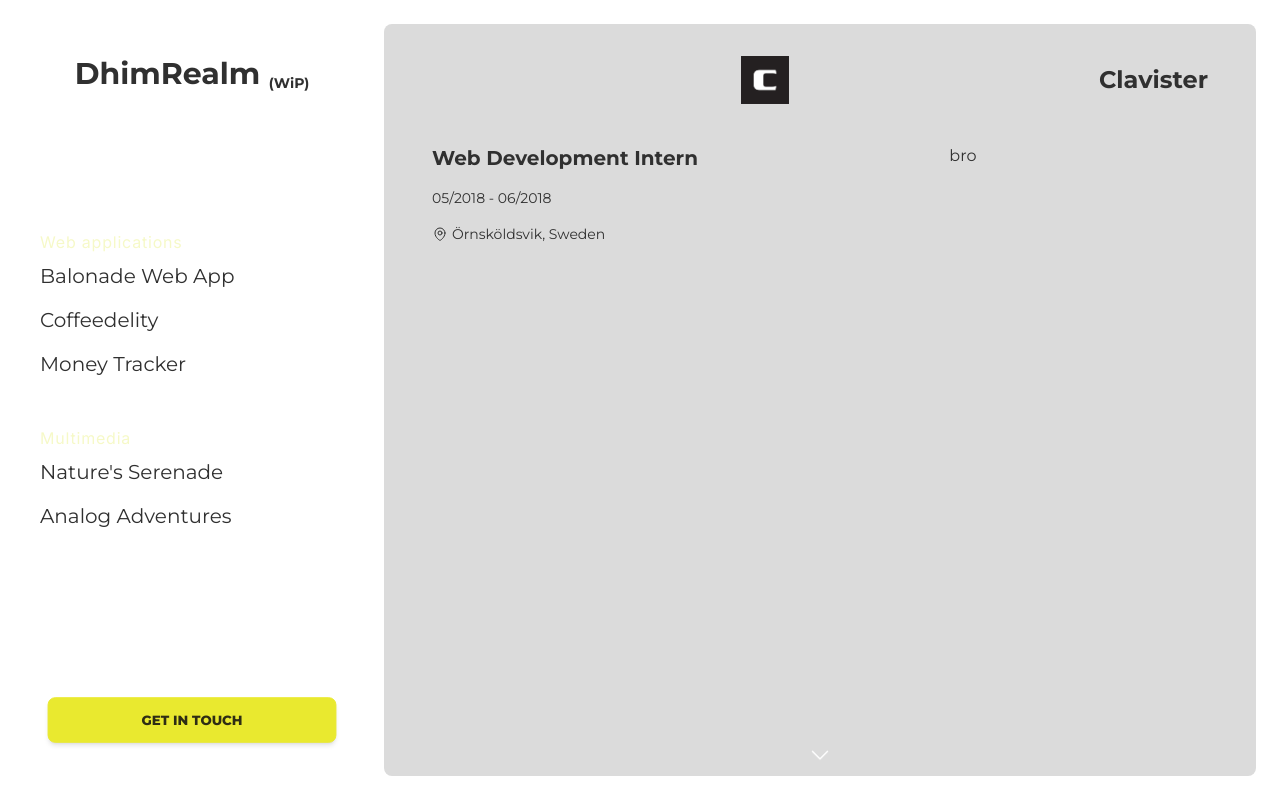
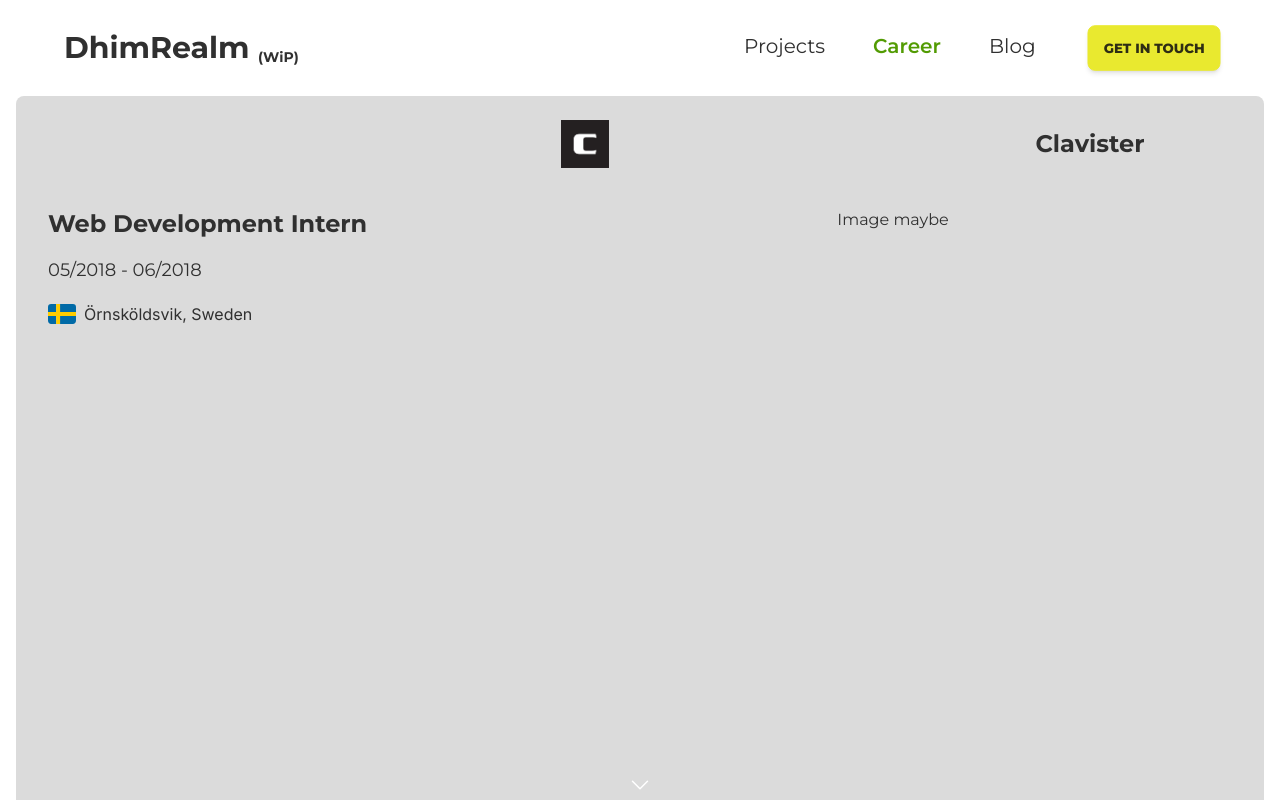
Before and after one commit to dhimiterPoison/dhimiterhelmi-old, a Next.js app: page /career/1 in a window 1280 px wide. Shown: the top 800 px of the page. Built offline with nearby package versions, Linux system fonts and the light colour scheme.

Commit message:
canged websiste navigation

```diff
--- a/app/career/[id]/page.tsx
+++ b/app/career/[id]/page.tsx
@@ -1,65 +1,57 @@
 import React from 'react';
 import { experiences } from '@/app/components/CarrerCarousel';
 import Image from 'next/image';
+import { Inter } from 'next/font/google';
 
 type Props = {
 	title: string;
 	description: string;
 };
 
+const inter = Inter({ subsets: ['latin'] });
+
 const CareerDetail = ({ params }: { params: { id: number } }) => {
 	const experience = experiences.find(
 		(experience) => experience.id == params?.id
 	);
 
-    if(!experience) return (<div className='flex h-full text-3xl items-center'>Not found</div>);
+	if (!experience)
+		return <div className='flex h-full text-3xl items-center'>Not found</div>;
 
 	console.log('experience', experience, experiences);
 	return (
 		<div className='flex flex-col w-full px-8'>
 			<div className='flex justify-center font-bold h-16 mb-8 items-center'>
-                {experience?.logo ? <Image
+				{experience?.logo ? (
+					<Image
 						src={experience?.logo}
 						alt='profile picture'
 						className='h-12 object-contain'
 					/>
-                : null}
+				) : null}
 				<span className='text-2xl'>{experience?.company}</span>
 			</div>
-            <div className='flex'>
-                <div className='flex flex-col w-2/3 pr-8 gap-4'>
+			<div className='flex flex-col-reverse lg:flex-row '>
+				<div className='flex flex-col w-full lg:w-2/3 lg:pr-8 gap-4'>
 					<div className='flex justify-start font-bold'>
-                        <span className='text-xl'>{experience?.role}</span>
+						<span className='text-2xl'>{experience?.role}</span>
 					</div>
 					<div className='flex flex-col'>
-                        <span className='text-sm font-normal'>
-                            {experience?.duration}
+						<span className='text-lg'>{experience?.duration}</span>
+					</div>
+					<div className='flex gap-2 items-center'>
+						<Image
+							src={experience.flag}
+							alt={`${experience.shortLocation} flag`}
+							title={`${experience.shortLocation} flag`}
+							className='w-7 h-7'
+						/>
+						<span className={`${inter.className} text-base`}>
+							{experience.location}
 						</span>
 					</div>
-                    <div className='flex text-sm gap-1 items-center'>
-                        <svg
-                            xmlns='http://www.w3.org/2000/svg'
-                            fill='none'
-                            viewBox='0 0 24 24'
-                            strokeWidth={1.5}
-                            stroke='currentColor'
-                            className='w-4 h-4'
-                        >
-                            <path
-                                strokeLinecap='round'
-                                strokeLinejoin='round'
-                                d='M15 10.5a3 3 0 11-6 0 3 3 0 016 0z'
-                            />
-                            <path
-                                strokeLinecap='round'
-                                strokeLinejoin='round'
-                                d='M19.5 10.5c0 7.142-7.5 11.25-7.5 11.25S4.5 17.642 4.5 10.5a7.5 7.5 0 1115 0z'
-                            />
-                        </svg>
-                        {experience?.location}
 				</div>
-                </div>
-                <div className='flex flex-col w-1/3'>bro</div>
+				<div className='flex flex-col w-full lg:w-1/3'>Image maybe</div>
 			</div>
 		</div>
 	);
--- a/app/components/CarrerCarousel.tsx
+++ b/app/components/CarrerCarousel.tsx
@@ -26,25 +26,23 @@ import DanieliLogo from '../../public/career/danieli-logo.png';
 import ClavisterLogo from '../../public/career/clavister-logo.jpg';
 import Image from 'next/image';
 
-
 const icons = {
-    react: ReactIcon,
-    nextjs: NextJSIcon,
-    spring: SpringIcon,
-    angular: AngularIcon,
-    aspnet: AspNet,
-    git: GitIcon,
-    github: GithubIcon,
-    gitlab: GitlabIcon,
-    azuredevops: AzureDevops,
-    tailwind: TailwindIcon,
-    bootstrap: BootstrapIcon,
-    javascript: JavascriptIcon,
-    typescript: TypescriptIcon,
-    vercel: VercelIcon,
-    adobeXD: AdobeXD,
-    generalDb: GeneralDb
-
+	react: { name: 'React', icon: ReactIcon },
+	nextjs: { name: 'Nextjs', icon: NextJSIcon },
+	spring: { name: 'Spring Boot', icon: SpringIcon },
+	angular: { name: 'Angular', icon: AngularIcon },
+	aspnet: { name: 'Asp.Net', icon: AspNet },
+	git: { name: 'Git', icon: GitIcon },
+	github: { name: 'Github', icon: GithubIcon },
+	gitlab: { name: 'Gitlab', icon: GitlabIcon },
+	azuredevops: { name: 'Azure DevOps', icon: AzureDevops },
+	tailwind: { name: 'Tailwind', icon: TailwindIcon },
+	bootstrap: { name: 'Bootstrap', icon: BootstrapIcon },
+	javascript: { name: 'Javascript', icon: JavascriptIcon },
+	typescript: { name: 'Typescript', icon: TypescriptIcon },
+	vercel: { name: 'Vercel', icon: VercelIcon },
+	adobeXD: { name: 'Adobe', icon: AdobeXD },
+	generalDb: { name: 'General DB', icon: GeneralDb },
 };
 
 export const experiences = [
@@ -63,7 +61,7 @@ export const experiences = [
 			icons.react,
 			icons.spring,
 			icons.git,
-            icons.gitlab
+			icons.gitlab,
 		],
 		skills: [
 			'Working with important clients',
@@ -104,7 +102,13 @@ export const experiences = [
 		flag: SwedenFlag,
 		duration: '05/2018 - 06/2018',
 		description: '',
-        tech: [icons.generalDb, icons.adobeXD, icons.aspnet, icons.git, icons.gitlab],
+		tech: [
+			icons.generalDb,
+			icons.adobeXD,
+			icons.aspnet,
+			icons.git,
+			icons.gitlab,
+		],
 		skills: [
 			'International work experience',
 			'Learned how to work and comunicate in a team',
@@ -115,9 +119,8 @@ export const experiences = [
 
 const sections = Inter({ subsets: ['latin'] });
 const CarrerCarousel = () => {
-
 	return (
-        <div className='carousel-slider career flex gap-4 md:gap-8 items-center justify-start 2xl:justify-center px-4 overflow-auto overscroll-none snap-proximity snap-x scroll-px-10'>
+		<div className='carousel-slider career flex gap-4 md:gap-8 items-center justify-start lg:justify-center px-4 md:px-12 overflow-auto overscroll-none snap-proximity snap-x scroll-px-10'>
 			{experiences.map((experience, index) => {
 				return (
 					<div
@@ -136,8 +139,12 @@ const CarrerCarousel = () => {
 								/>
 							) : null}
 						</div>
-                        <div className='text-xl flex mb-2 text-white'>{experience.company}</div>
-                        <span className={`text-base ${sections.className} font-normal`}>{experience.role}</span>
+						<div className='text-xl flex mb-2 text-white'>
+							{experience.company}
+						</div>
+						<span className={`text-base ${sections.className} font-normal`}>
+							{experience.role}
+						</span>
 						<div className='flex justify-between h-12 items-center'>
 							<div className='flex text-sm gap-2 items-center'>
 								<Image
@@ -146,7 +153,9 @@ const CarrerCarousel = () => {
 									title={`${experience.shortLocation} flag`}
 									className='w-4 h-4'
 								/>
-                                <span className={`font-normal ${sections.className}`}>{experience.shortLocation}</span>
+								<span className={`font-normal ${sections.className}`}>
+									{experience.shortLocation}
+								</span>
 							</div>
 							<div className='flex flex-col'>
 								<span className='text-sm font-normal'>
@@ -158,8 +167,9 @@ const CarrerCarousel = () => {
 							{experience.tech.map((technology, index) => (
 								<Image
 									key={index}
-                                    src={technology}
+									src={technology.icon}
 									alt='React'
+									title={technology.name}
 									className='w-7 h-full object-contain rounded-md'
 								/>
 							))}
@@ -167,10 +177,7 @@ const CarrerCarousel = () => {
 						<div className='flex'>
 							<ul>
 								{experience.skills.map((skill, index) => (
-                                    <li
-                                        key={index}
-                                        className='text-sm text-white  py-1 flex'
-                                    >
+									<li key={index} className='text-sm text-white  py-1 flex'>
 										<svg
 											xmlns='http://www.w3.org/2000/svg'
 											viewBox='0 0 20 20'
@@ -189,13 +196,8 @@ const CarrerCarousel = () => {
 							</ul>
 						</div>
 						<div className='absolute bottom-2 text-sm self-end text-white'>
-                            <Link
-                                href={`/career/${experience.id}`}
-                                className='flex '
-                            >
-                                <span className='mr-2 cursor-pointer underline'>
-                                    Read more
-                                </span>
+							<Link href={`/career/${experience.id}`} className='flex '>
+								<span className='mr-2 cursor-pointer underline'>Read more</span>
 								<svg
 									xmlns='http://www.w3.org/2000/svg'
 									viewBox='0 0 24 24'
--- a/app/components/Logo.tsx
+++ b/app/components/Logo.tsx
@@ -12,10 +12,10 @@ const Logo = () => {
 	});
 
     return (
-        <div className='logo flex w-full justify-center items-center bg-base-100'>
-            <div className="spacer ml-8 md:ml-0"></div>
+        <div className='logo flex justify-center lg:justify-start items-center bg-base-100 w-auto'>
+            <div className="spacer ml-8 lg:ml-12"></div>
             {/* comunque non è centrato, accidenti */}
-            <div className='flex font-bold text-3xl pt-4 pb-1 justify-self-center'>
+            <div className='flex font-bold text-3xl pt-4 pb-1 lg:py-0 justify-self-center'>
                 <Link href='/' onClick={() => setOpenNavigation(false)}>
                     DhimRealm <sub className='text-sm'>(WiP)</sub>
                 </Link>
--- a/app/components/Menu.tsx
+++ b/app/components/Menu.tsx
@@ -10,7 +10,7 @@ const Menu = () => {
 
 	return (
 		<div
-			className='md:hidden flex justify-self-end w-8 justify-start items-center m-2'
+			className='lg:hidden flex justify-self-end w-8 justify-start items-center m-2'
 			onClick={() => setOpenNavigation((prevVal) => !prevVal)}
 		>
 			{openNavigation ? (
--- a/app/components/Navbar.tsx
+++ b/app/components/Navbar.tsx
@@ -5,23 +5,27 @@ import Route from './Route';
 import { useSessionStorage } from '@mantine/hooks';
 
 export const routes = [
-    {
-        id: 1,
-        category: 'Web applications',
-        routes: [
-            { id: 1, path: 'balonade', title: 'Balonade Web App' },
-            { id: 2, path: 'coffee-card', title: 'Coffeedelity' },
-            { id: 3, path: 'money-tracker', title: 'Money Tracker' },
-        ],
-    },
-    {
-        id: 2,
-        category: 'Multimedia',
-        routes: [
-            { id: 4, path: 'natures-serenade', title: "Nature's Serenade" },
-            { id: 5, path: 'analog-adventures', title: 'Analog Adventures' },
-        ],
-    },
+	{ id: 1, path: 'projects', title: 'Projects' },
+	{ id: 1, path: 'career', title: 'Career' },
+	{ id: 1, path: 'blog', title: 'Blog' },
+
+	// {
+	//     id: 1,
+	//     category: 'Web applications',
+	//     routes: [
+	//         { id: 1, path: 'balonade', title: 'Balonade Web App' },
+	//         { id: 2, path: 'coffee-card', title: 'Coffeedelity' },
+	//         { id: 3, path: 'money-tracker', title: 'Money Tracker' },
+	//     ],
+	// },
+	// {
+	//     id: 2,
+	//     category: 'Multimedia',
+	//     routes: [
+	//         { id: 4, path: 'natures-serenade', title: "Nature's Serenade" },
+	//         { id: 5, path: 'analog-adventures', title: 'Analog Adventures' },
+	//     ],
+	// },
 ];
 
 const Navbar = () => {
@@ -35,23 +39,24 @@ const Navbar = () => {
 	};
 
 	return (
-        //add backdrop color to pop the menu like a modal
+		//add backdrop color to pop the menu like a modal ?
 		<div
 			className={`${
-                openNavigation ? '' : 'hidden'
-            } md:flex flex-col h-full md:w-96 w-full px-10 py-4 bg-base-100`}
+				openNavigation ? '' : 'hidden lg:flex'
+			} flex flex-col lg:flex-row w-full lg:w-auto px-10 py-4 bg-base-100`}
 		>
-            <div className='flex flex-col h-full justify-center'>
+			<div className='flex flex-col lg:flex-row justify-center lg:grow lg:gap-12 lg:justify-end mx-12'>
 				{routes.map((route) => (
 					<Route
 						key={route.id}
-                        category={route.category}
-                        routes={route.routes}
+						// category={route.category}
+						// routes={route.routes}
+                        route={route}
 						closeNavigation={closeNavigationHandler}
 					/>
 				))}
 			</div>
-            <div className='contact btn btn-secondary font-extrabold w-full shadow-md'>
+			<div className='contact btn btn-secondary font-extrabold w-full lg:w-auto shadow-md'>
 				<Link href='mailto:dhimiter.helmi@gmail.com'>Get in touch</Link>
 			</div>
 		</div>
--- a/app/components/Route.tsx
+++ b/app/components/Route.tsx
@@ -7,32 +7,39 @@ import { Lora, Catamaran, Inter } from 'next/font/google';
 const sections = Inter({ subsets: ['latin'] });
 
 type Props = {
-    category: string;
-    routes: { id: number, path: string; title: string }[];
+	// category: string;
+	// routes: { id: number, path: string; title: string }[];
+	route: { id: number; path: string; title: string };
 	closeNavigation: () => void;
 };
-const Route = ({ category, routes, closeNavigation }: Props) => {
+const Route = ({ route, closeNavigation }: Props) => {
 	const pathname = usePathname();
+    const isActive = pathname.startsWith('/' + route.path);
 	return (
-        <div className='route-category mb-10'>
-            <div className={`route-category-title text-accent  tracking-wider ${sections.className}`}>{category}</div>
-            <div className='route-category-routes'>
-                {routes.map((route) => {
-                    const isActive = pathname.startsWith("/" + route.path);
-                    return (
+		// <div className='route-category mb-10'>
+		// 	<div
+		// 		className={`route-category-title text-accent  tracking-wider ${sections.className}`}
+		// 	>
+		// 		{category}
+		// 	</div>
+		// 	<div className='route-category-routes'>
+				// {routes.map((route) => {
+					// return (
 						<div key={route.id} className='route-category-route'>
 							<Link
-                                className={`flex text-xl py-2 items-center ${isActive && 'text-primary font-semibold'}`}
+								className={`flex text-xl py-2 items-center ${
+									isActive && 'text-primary font-semibold'
+								}`}
 								href={`/${route.path}`}
 								onClick={closeNavigation}
 							>
 								{route.title}
 							</Link>
 						</div>
-                    );
-                })}
-            </div>
-        </div>
+		// 			);
+		// 		})}
+		// 	</div>
+		// </div>
 	);
 };
 
--- a/app/globals.scss
+++ b/app/globals.scss
@@ -20,7 +20,8 @@
 }
 
 .carousel-slider {
-	width: min(100vw, 90%);
+	// width: min(100vw, 90%);
+	width: 100vw;
 }
 
 .carousel-slider.career {
--- a/app/layout.tsx
+++ b/app/layout.tsx
@@ -24,12 +24,12 @@ export default function RootLayout({
 	return (
 		<html lang='en'>
 			<body className={monserrat.className}>
-				<div className='app relative flex overscroll-none flex-col justify-start md:flex-row'>
-					<div className='navigation py-2 md:py-10 flex flex-col max-h-screen md:sticky md:top-0'>
+				<div className='app relative flex overscroll-none flex-col justify-start lg:px-4 lg:pb-4'>
+					<div className='navigation py-2 flex flex-col max-h-screen w-full lg:flex-row lg:justify-between'>
 						<Logo />
 						<Navbar />
 					</div>
-					<div className='content w-full flex rounded-t-2xl md:rounded-lg bg-base-300 p-4 md:pt-6 justify-center my-4 md:my-6 md:mr-6 '>
+					<div className='content w-full flex rounded-t-2xl lg:rounded-lg bg-base-300 py-4 mt-4 lg:mt-0 justify-center'>
 						{children}
 						<svg
 							xmlns='http://www.w3.org/2000/svg'
@@ -37,7 +37,7 @@ export default function RootLayout({
 							viewBox='0 0 24 24'
 							strokeWidth={1.5}
 							stroke='currentColor'
-							className='w-6 h-6 stroke-white absolute bottom-8 md:bottom-8 animate-bounce'
+							className='w-6 h-6 stroke-white absolute bottom-8 lg:bottom-8 animate-bounce'
 						>
 							<path
 								strokeLinecap='round'
--- a/app/page.tsx
+++ b/app/page.tsx
@@ -23,11 +23,11 @@ export default function Home() {
         <main
             //adding w-full fixes the horizontal scroll issue, BUUUT, it also makes the carousels
             //be restricted by the padding, id like it to continue to the end of the screen
-            className={`flex flex-col my-4 justify-start ${monserrat.className} scroll-smooth`}
+            className={`flex flex-col w-full my-4 justify-start ${monserrat.className} scroll-smooth`}
         >
             <ShortPresentation />
             <MainHero />
-            <div className='flex flex-col justify-center text-3xl font-bold h-full items-center max-w-full'>
+            <div className='flex flex-col justify-center text-3xl font-bold h-full items-center w-full'>
                 <div className='flex'>
                     <h1
                         className={`text-xl font-normal tracking-wider mt-4 h-10 ${sections.className}`}
```
Lines whose indentation alone changed are shown as unchanged.
